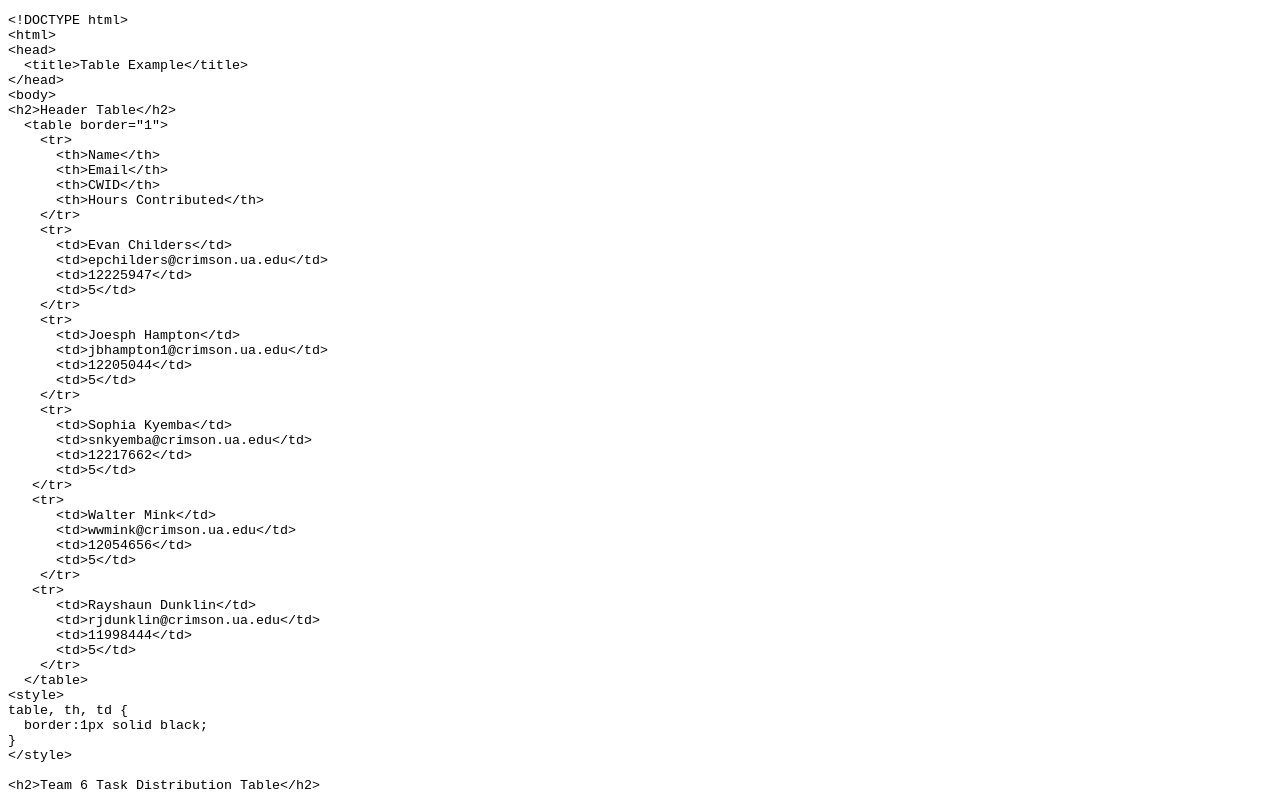
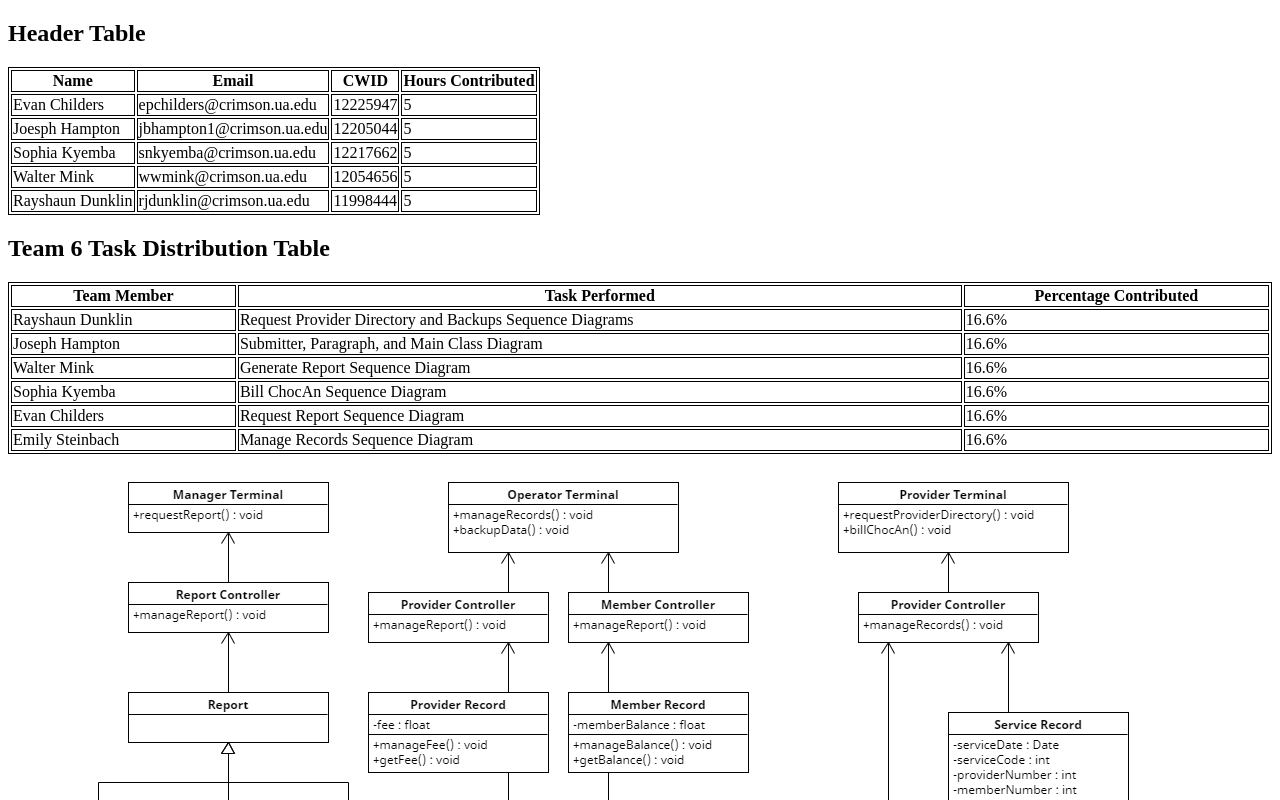
Before and after one commit to snkyemba/ChocAn, a plain HTML site: page Project 3/EmilySteinbachTeam6Report.html in a window 1280 px wide. Shown: the top 800 px of the page. Drawn offline with Linux system fonts and the light colour scheme.

Commit message:
Revised Individual Report

```diff
--- a/Project 3/EmilySteinbachTeam6Report.html
+++ b/Project 3/EmilySteinbachTeam6Report.html
@@ -1,110 +1,94 @@
 <!DOCTYPE html>
 <html>
 <head>
-	<meta http-equiv="content-type" content="text/html; charset=utf-8"/>
-	<title></title>
-	<meta name="generator" content="LibreOffice 7.4.4.2 (Linux)"/>
-	<meta name="created" content="00:00:00"/>
-	<meta name="changed" content="00:00:00"/>
-	<style type="text/css">
-		@page { size: 8.27in 11.69in; margin: 0.79in }
-		p { line-height: 115%; margin-bottom: 0.1in; background: transparent }
-		pre { font-family: "Liberation Mono", monospace; font-size: 10pt; background: transparent }
-	</style>
+  <title>Table Example</title>
 </head>
-<body lang="en-US" link="#000080" vlink="#800000" dir="ltr"><pre>&lt;!DOCTYPE html&gt;
-&lt;html&gt;
-&lt;head&gt;
-  &lt;title&gt;Table Example&lt;/title&gt;
-&lt;/head&gt;
-&lt;body&gt;
-&lt;h2&gt;Header Table&lt;/h2&gt;
-  &lt;table border=&quot;1&quot;&gt;
-    &lt;tr&gt;
-      &lt;th&gt;Name&lt;/th&gt;
-      &lt;th&gt;Email&lt;/th&gt;
-      &lt;th&gt;CWID&lt;/th&gt;
-      &lt;th&gt;Hours Contributed&lt;/th&gt;
-    &lt;/tr&gt;
-    &lt;tr&gt;
-      &lt;td&gt;Evan Childers&lt;/td&gt;
-      &lt;td&gt;epchilders@crimson.ua.edu&lt;/td&gt;
-      &lt;td&gt;12225947&lt;/td&gt;
-      &lt;td&gt;5&lt;/td&gt;
-    &lt;/tr&gt;
-    &lt;tr&gt;
-      &lt;td&gt;Joesph Hampton&lt;/td&gt;
-      &lt;td&gt;jbhampton1@crimson.ua.edu&lt;/td&gt;
-      &lt;td&gt;12205044&lt;/td&gt;
-      &lt;td&gt;5&lt;/td&gt;
-    &lt;/tr&gt;
-    &lt;tr&gt;
-      &lt;td&gt;Sophia Kyemba&lt;/td&gt;
-      &lt;td&gt;snkyemba@crimson.ua.edu&lt;/td&gt;
-      &lt;td&gt;12217662&lt;/td&gt;
-      &lt;td&gt;5&lt;/td&gt;
-   &lt;/tr&gt;
-   &lt;tr&gt;
-      &lt;td&gt;Walter Mink&lt;/td&gt;
-      &lt;td&gt;wwmink@crimson.ua.edu&lt;/td&gt;
-      &lt;td&gt;12054656&lt;/td&gt;
-      &lt;td&gt;5&lt;/td&gt;
-    &lt;/tr&gt;
-   &lt;tr&gt;
-      &lt;td&gt;Rayshaun Dunklin&lt;/td&gt;
-      &lt;td&gt;rjdunklin@crimson.ua.edu&lt;/td&gt;
-      &lt;td&gt;11998444&lt;/td&gt;
-      &lt;td&gt;5&lt;/td&gt;
-    &lt;/tr&gt;
-  &lt;/table&gt;
-&lt;style&gt;
+<body>
+<h2>Header Table</h2>
+  <table border="1">
+    <tr>
+      <th>Name</th>
+      <th>Email</th>
+      <th>CWID</th>
+      <th>Hours Contributed</th>
+    </tr>
+    <tr>
+      <td>Evan Childers</td>
+      <td>epchilders@crimson.ua.edu</td>
+      <td>12225947</td>
+      <td>5</td>
+    </tr>
+    <tr>
+      <td>Joesph Hampton</td>
+      <td>jbhampton1@crimson.ua.edu</td>
+      <td>12205044</td>
+      <td>5</td>
+    </tr>
+    <tr>
+      <td>Sophia Kyemba</td>
+      <td>snkyemba@crimson.ua.edu</td>
+      <td>12217662</td>
+      <td>5</td>
+   </tr>
+   <tr>
+      <td>Walter Mink</td>
+      <td>wwmink@crimson.ua.edu</td>
+      <td>12054656</td>
+      <td>5</td>
+    </tr>
+   <tr>
+      <td>Rayshaun Dunklin</td>
+      <td>rjdunklin@crimson.ua.edu</td>
+      <td>11998444</td>
+      <td>5</td>
+    </tr>
+  </table>
+<style>
 table, th, td {
   border:1px solid black;
 }
-&lt;/style&gt;
+</style>
 
-&lt;h2&gt;Team 6 Task Distribution Table&lt;/h2&gt;
+<h2>Team 6 Task Distribution Table</h2>
 
-&lt;table style=&quot;width:100%&quot;&gt;
-  &lt;tr&gt;
-    &lt;th&gt;Team Member&lt;/th&gt;
-    &lt;th&gt;Task Performed&lt;/th&gt;
-    &lt;th&gt;Percentage Contributed&lt;/th&gt;
-  &lt;/tr&gt;
-  &lt;tr&gt;
-    &lt;td&gt;Rayshaun Dunklin&lt;/td&gt;
-    &lt;td&gt;Request Provider Directory and Backups Sequence Diagrams&lt;/td&gt;
-    &lt;td&gt;16.6%&lt;/td&gt;
-  &lt;/tr&gt;
-  &lt;tr&gt;
-    &lt;td&gt;Joseph Hampton&lt;/td&gt;
-    &lt;td&gt;Submitter, Paragraph, and Main Class Diagram&lt;/td&gt;
-    &lt;td&gt;16.6%&lt;/td&gt;
-  &lt;/tr&gt;
-&lt;tr&gt;
-    &lt;td&gt;Walter Mink&lt;/td&gt;
-    &lt;td&gt;Generate Report Sequence Diagram&lt;/td&gt;
-    &lt;td&gt;16.6%&lt;/td&gt;
-  &lt;/tr&gt;
-  &lt;tr&gt;
-    &lt;td&gt;Sophia Kyemba&lt;/td&gt;
-    &lt;td&gt;Bill ChocAn Sequence Diagram&lt;/td&gt;
-    &lt;td&gt;16.6%&lt;/td&gt;
-  &lt;/tr&gt;
-  &lt;tr&gt;
-    &lt;td&gt;Evan Childers&lt;/td&gt;
-    &lt;td&gt;Request Report Sequence Diagram&lt;/td&gt;
-    &lt;td&gt;16.6%&lt;/td&gt;
-  &lt;/tr&gt;
-  &lt;tr&gt;
-    &lt;td&gt;Emily Steinbach&lt;/td&gt;
-    &lt;td&gt;Manage Records Sequence Diagram&lt;/td&gt;
-    &lt;td&gt;16.6%&lt;/td&gt;
-  &lt;/tr&gt;
-&lt;/table&gt;
-&lt;br&gt;
-&lt;img src = &quot;SteinbachClassDiagram.png&quot;&gt;
-&lt;/body&gt;
-&lt;/html&gt;</pre>
+<table style="width:100%">
+  <tr>
+    <th>Team Member</th>
+    <th>Task Performed</th>
+    <th>Percentage Contributed</th>
+  </tr>
+  <tr>
+    <td>Rayshaun Dunklin</td>
+    <td>Request Provider Directory and Backups Sequence Diagrams</td>
+    <td>16.6%</td>
+  </tr>
+  <tr>
+    <td>Joseph Hampton</td>
+    <td>Submitter, Paragraph, and Main Class Diagram</td>
+    <td>16.6%</td>
+  </tr>
+<tr>
+    <td>Walter Mink</td>
+    <td>Generate Report Sequence Diagram</td>
+    <td>16.6%</td>
+  </tr>
+  <tr>
+    <td>Sophia Kyemba</td>
+    <td>Bill ChocAn Sequence Diagram</td>
+    <td>16.6%</td>
+  </tr>
+  <tr>
+    <td>Evan Childers</td>
+    <td>Request Report Sequence Diagram</td>
+    <td>16.6%</td>
+  </tr>
+  <tr>
+    <td>Emily Steinbach</td>
+    <td>Manage Records Sequence Diagram</td>
+    <td>16.6%</td>
+  </tr>
+</table>
+<br>
+<img src = "SteinbachClassDiagram.png">
 </body>
 </html>
```
